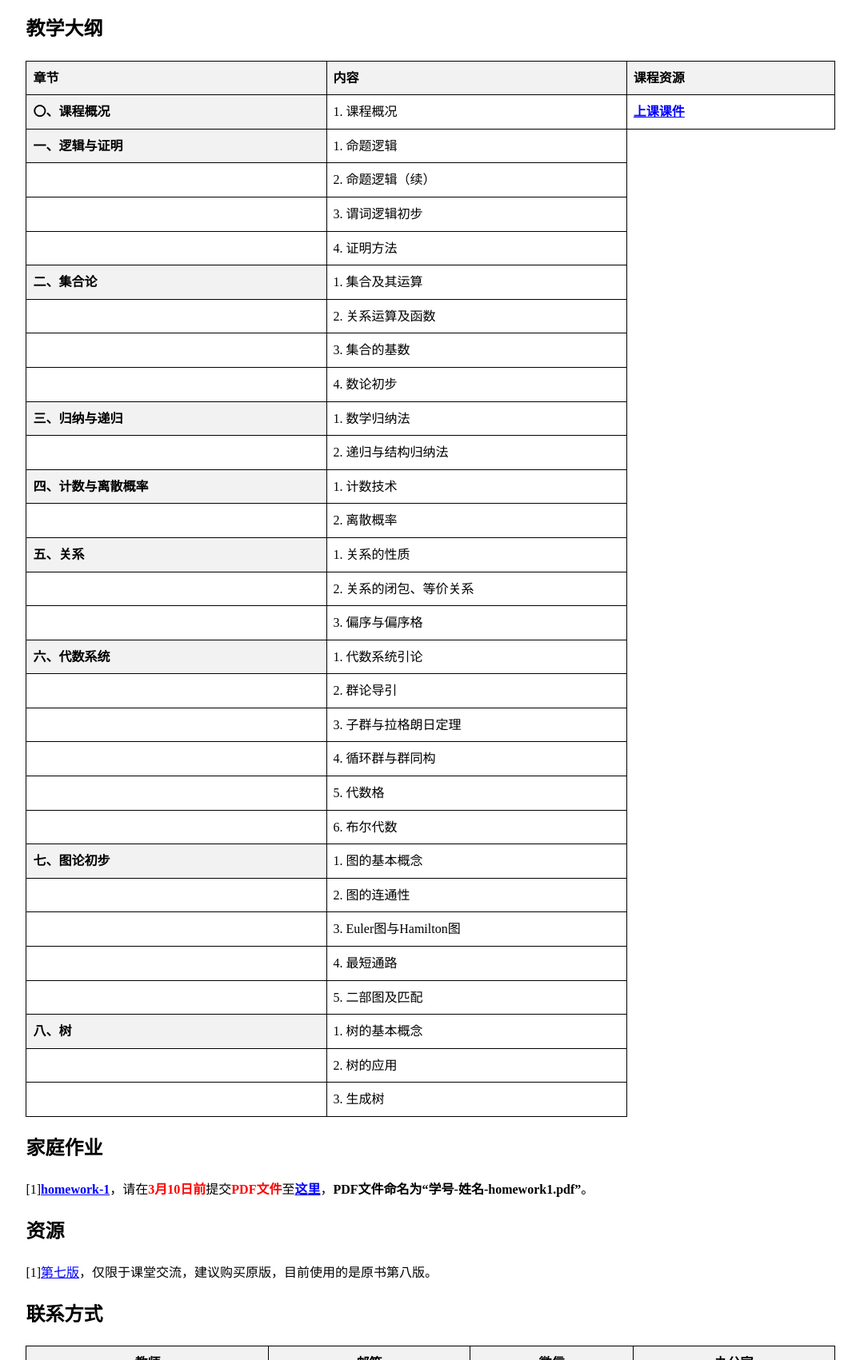
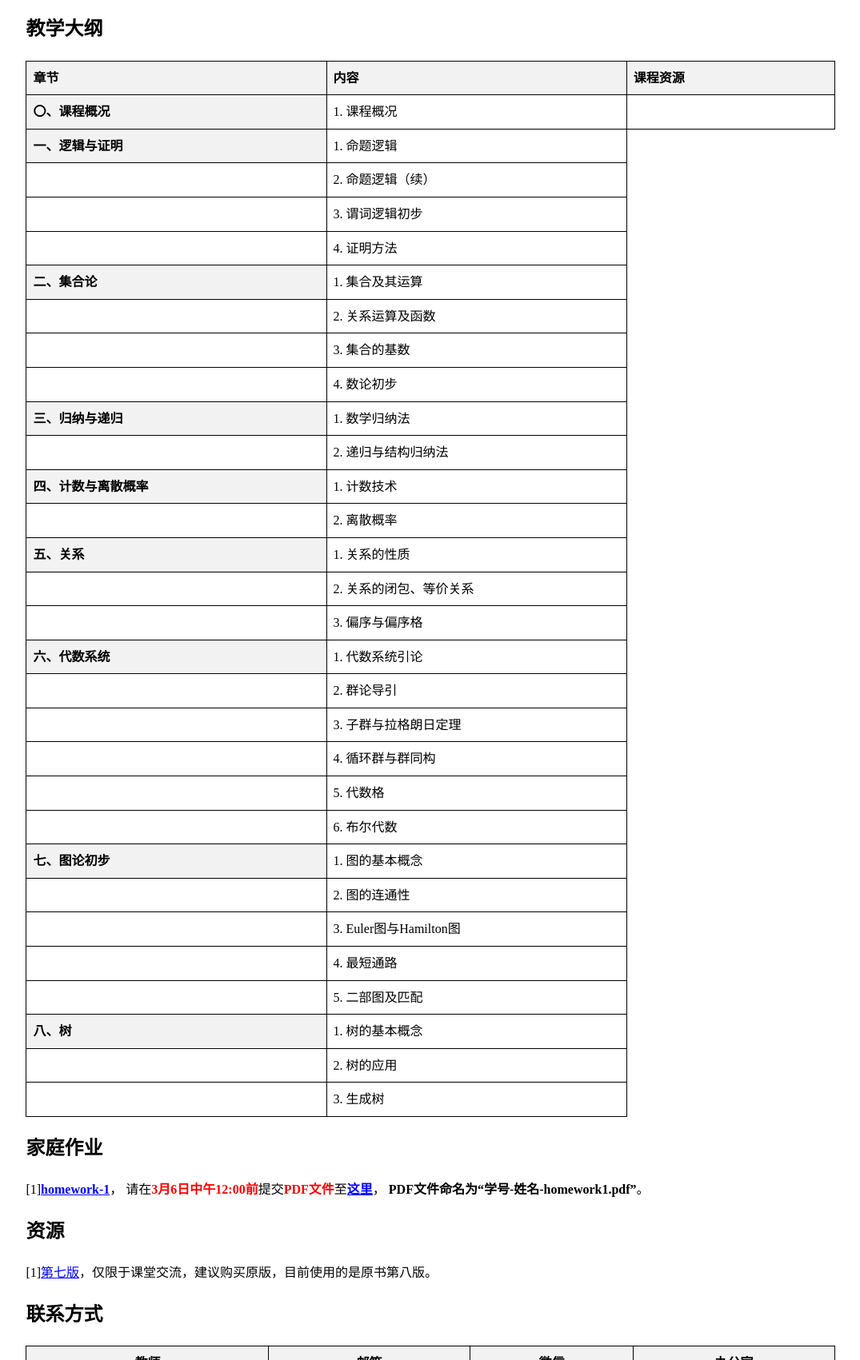
Before and after one commit to Discrete-Mathematics-2024/Discrete-Mathematics-2024.github.io, a plain HTML site: page index.html in a window 1280 px wide. Shown: the part 585-2286 px from the top of the page at 80% size, without its empty margins (102-1177 px from the left). Drawn offline with Linux system fonts and the light colour scheme.

Commit message:
Update index.html
30

```diff
--- a/index.html
+++ b/index.html
@@ -85,7 +85,7 @@
             <h2>教学大纲</h2>
             <table>
                 <tr><th>章节</th><th>内容</th><th>课程资源</th></tr>
-                <tr><th>〇、课程概况</th><td>1. 课程概况</td><td><a href="https://gitee.com/nju-orange/dm2024/raw/master/00_课程概况.pdf" target="_blank" class="content-link">上课课件</a></td></tr>
+                <tr><th>〇、课程概况</th><td>1. 课程概况</td><td><!--<a href="https://gitee.com/nju-orange/dm2024/raw/master/00_课程概况.pdf" target="_blank" class="content-link">上课课件</a>--></td></tr>
                 <tr><th>一、逻辑与证明</th><td>1. 命题逻辑</td></tr>
                 <tr><td></td><td>2. 命题逻辑（续）</td></tr>
                 <tr><td></td><td>3. 谓词逻辑初步</td></tr>
@@ -120,7 +120,9 @@
 
         <section id="homeworks">
             <h2>家庭作业</h2>
-            <p>[1]<a href="https://gitee.com/nju-orange/dm2024/raw/master/homework1.pdf" target="_blank" class="content-link">homework-1</a>，请在<strong><font color="red">3月10日前</font></strong>提交<strong><font color="red">PDF文件</font></strong>至<a href="https://box.nju.edu.cn/u/d/5dca25d356e74d8584fb/" target="_blank" class="content-link">这里</a>，<strong>PDF文件命名为“学号-姓名-homework1.pdf”</strong>。</p>
+            <p>[1]<a hraf="https://gitee.com/nju-orange/dm2024/raw/master/homework1.pdf" target="_blank" class="content-link">homework-1</a>，
+                请在<strong><font color="red">3月6日中午12:00前</font></strong>提交<strong><font color="red">PDF文件</font></strong>至<a href="https://box.nju.edu.cn/u/d/5dca25d356e74d8584fb/" target="_blank" class="content-link">这里</a>，
+                <strong>PDF文件命名为“学号-姓名-homework1.pdf”</strong>。</p>
         </section>
 
         <section id="resources">
```
